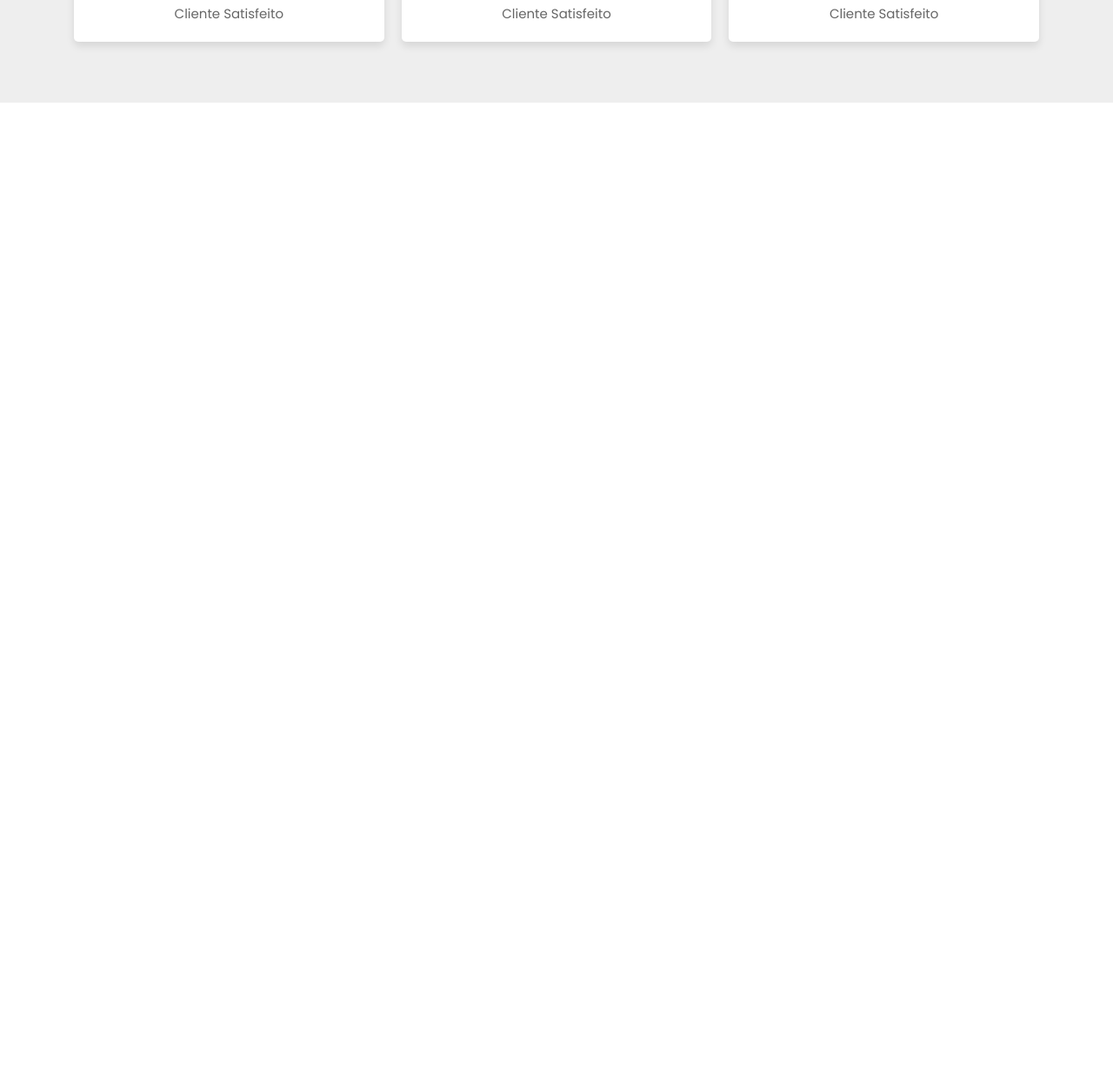
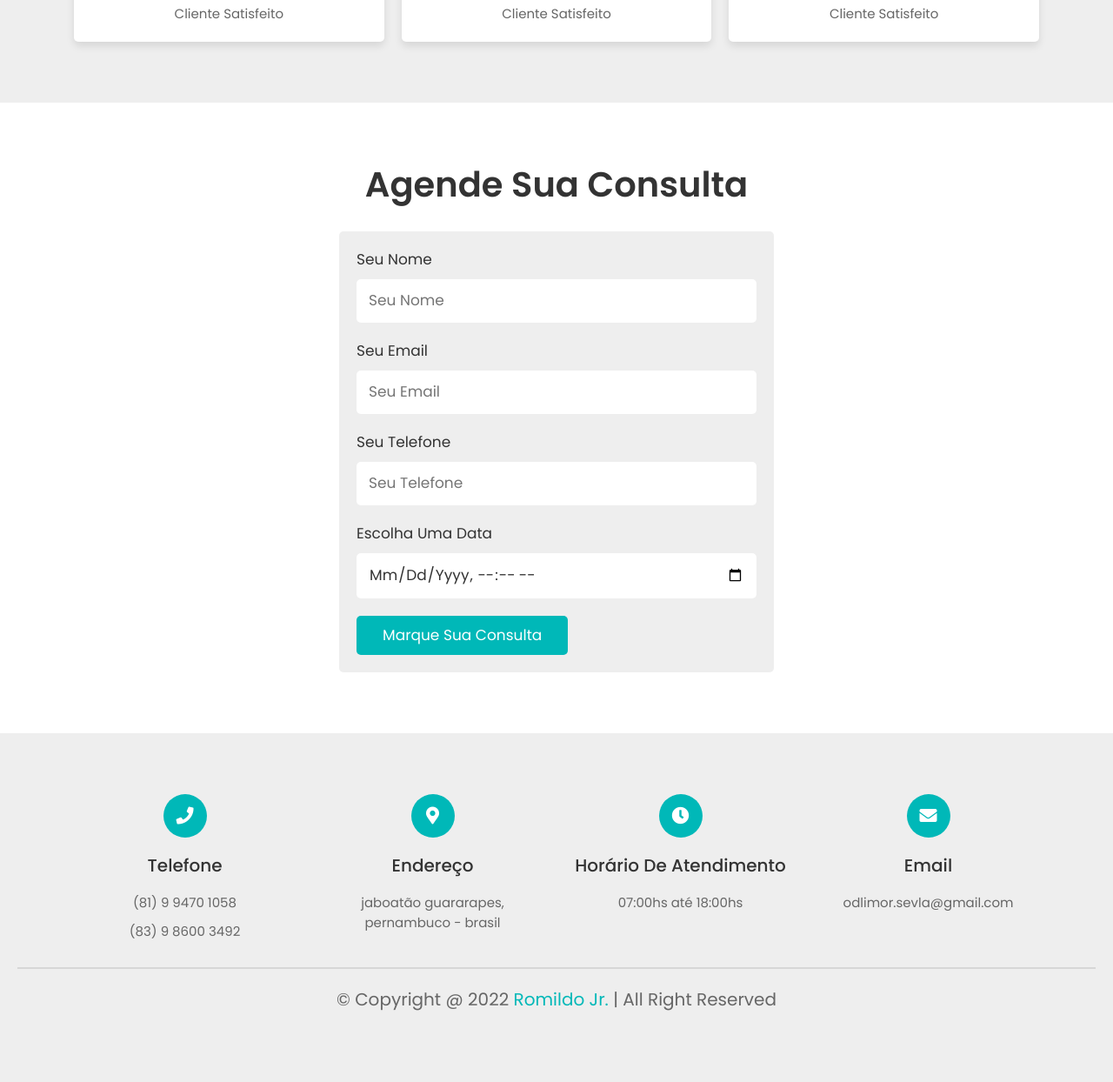
Before and after one commit to romildoalimajr/dentista, a PHP site: page / in a window 1280 px wide. Shown: the part 3277-4521 px from the top of the page at 87% size. Before the commit the page ends 3395 px from the top, so only its background shows below. Run offline with PHP 8.4, Linux system fonts and the light colour scheme; some libraries are stand-ins or nearby versions.

Commit message:
finalização do site dentista c/banco de dados

```diff
--- a/css/style.css
+++ b/css/style.css
@@ -234,7 +234,78 @@ section{
     font-size: 1.5rem;
 }
 
+.contact form{
+    border-radius: .5rem;
+    background-color: var(--light-bg);
+    padding: 2rem;
+    margin: 0 auto;
+    max-width: 50rem;
+}
+.contact form .message{
+    margin-bottom: 2rem;
+    border-radius: .5rem;
+    background-color: var(--blue);
+    padding: 1.2rem 1rem;
+    font-size: 1.7rem;
+    color: var(--white);
+    text-align: center;
+}
+.contact form .box{
+    width: 100%;
+    margin-top: 1rem;
+    margin-bottom: 2rem;
+    border-radius: .5rem;
+    background-color: --white;
+    padding:1.2rem 1.4rem;
+    font-size: 1.7rem;
+    color: var(--black);
+}
+.contact form span{
+    font-size: 1.7rem;
+    color: var(--black);
+}
 
+.footer{
+    background-color: var(--light-bg);
+}
+.footer .box-container{
+    display: grid;
+    grid-template-columns: repeat(auto-fit, minmax(25rem, 1fr));
+    gap: 3rem;
+}
+.footer .box-container .box{
+    text-align: center;
+}
+.footer .box-container .box i{
+    height: 5rem;
+    width: 5rem;
+    font-size: 2rem;
+    border-radius: 50%;
+    line-height: 5rem;
+    background-color: var(--blue);
+    color: var(--white);
+}
+.footer .box-container .box h3{
+    font-size: 2rem;
+    margin: 2rem 0;
+    color: var(--black);
+}
+.footer .box-container .box p{
+    font-size: 1.5rem;
+    color: var(--light-color);
+    text-transform: none;
+}
+.footer .credit{
+    text-align: center;
+    border-top: var(--border);
+    padding-top: 2rem;
+    margin-top: 2rem;
+    font-size: 2rem;
+    color: var(--light-color);
+}
+.footer .credit span{
+    color: var(--blue);
+}
 
 /*media queries*/
 
--- a/index.html
+++ b/index.php
@@ -1,3 +1,24 @@
+<?php
+$conn = mysqli_connect('localhost', 'root', '', 'contact_db') or die('connection failed');
+
+if (isset($_POST['submit'])) {
+
+    $name = mysqli_real_escape_string($conn, $_POST['name']);
+    $email = mysqli_real_escape_string($conn, $_POST['email']);
+    $number = $_POST['number'];
+    $date = $_POST['date'];
+
+    $insert = mysqli_query($conn, "INSERT INTO `contact_form` (`name`, `email`, `number`, `data`)
+    VALUES('$name','$email','$number','$date')") or die('query failed');
+
+    if ($insert) {
+        $message[] = 'agendamento feito com sucesso!';
+    } else {
+        $message[] = 'falha ao agendar';
+    }
+}
+?>
+
 <!DOCTYPE html>
 <html lang="en">
 
@@ -216,10 +237,63 @@
     <!--reviews section ends-->
 
     <!--contact section starts-->
-    <section class="contact" id="contact"></section>
+    <section class="contact" id="contact">
+        <h1 class="heading">agende sua consulta</h1>
+
+        <form action="<?php echo $_SERVER['PHP_SELF']; ?>" method="post">
+            <?php
+            if (isset($message)) {
+                foreach ($message as $message) {
+                    echo '<p class="message">' . $message . '</p>';
+                }
+            }
+            ?>
+            <!--<p class="message">testing message box</p>-->
+            <span>seu nome</span>
+            <input type="text" name="name" id="" placeholder="seu nome" class="box" required>
+            <span>seu email</span>
+            <input type="email" name="email" id="" placeholder="seu email" class="box" required>
+            <span>seu telefone</span>
+            <input type="number" name="number" id="" placeholder="seu telefone" class="box" required>
+            <span>escolha uma data</span>
+            <input type="datetime-local" name="date" class="box">
+            <input type="submit" value="marque sua consulta" name="submit" class="link-btn">
+        </form>
+    </section>
     <!--contact section ends-->
-    <!--header section starts-->
-    <!--header section ends-->
+    <!--footer section starts-->
+    <section class="footer">
+        <div class="box-container container">
+
+            <div class="box">
+                <i class="fas fa-phone"></i>
+                <h3>telefone</h3>
+                <p>(81) 9 9470 1058</p>
+                <p>(83) 9 8600 3492</p>
+            </div>
+
+            <div class="box">
+                <i class="fas fa-map-marker-alt"></i>
+                <h3>endereço</h3>
+                <p>jaboatão guararapes, pernambuco - brasil</p>
+            </div>
+
+            <div class="box">
+                <i class="fas fa-clock"></i>
+                <h3>horário de atendimento</h3>
+                <p>07:00hs até 18:00hs</p>
+            </div>
+
+            <div class="box">
+                <i class="fas fa-envelope"></i>
+                <h3>email</h3>
+                <p style="text-transform: none;">odlimor.sevla@gmail.com</p>
+            </div>
+
+        </div>
+        <p class="credit">&copy; copyright @ <?php echo date('Y'); ?> <span>romildo jr.</span> | all right reserved</p>
+    </section>
+    <!--footer section ends-->
 
 
 
```
Also changed, not shown: contact_form.sql (added, +61 -0 lines).
